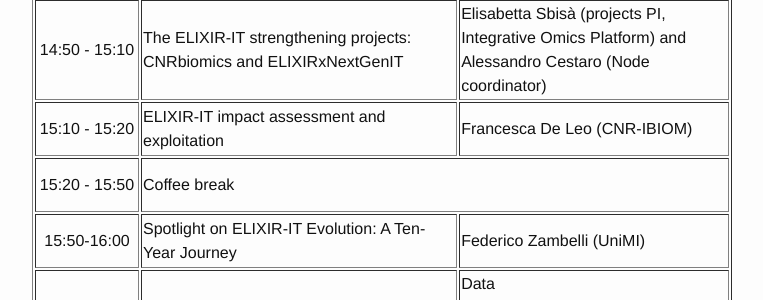
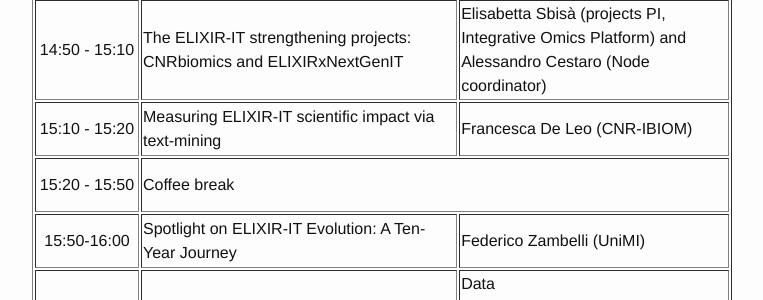
Before and after one commit to ELIXIR-IIB-training/website, a Jekyll site: the page built from _posts/2023-11-27-All_Hands_2023.md, in a window 1280 px wide and 900 px high, scrolled down 2161 px. Shown: the part 152-452 px from the top of the window, without its empty margins (238-1001 px from the left). Built offline with Jekyll 4.4.1, drawn with Linux system fonts in a browser that asks for light colours.

Commit message:
Update 2023-11-27-All_Hands_2023.md

```diff
--- a/_posts/2023-11-27-All_Hands_2023.md
+++ b/_posts/2023-11-27-All_Hands_2023.md
@@ -84,7 +84,7 @@ The event will be followed by two parallel workshops on 28th - 29th November 202
       </tr>
     <tr>
     <td height="50" width="100" align=center> 15:10 - 15:20</td>
-    <td height="50">ELIXIR-IT impact assessment  and exploitation</td>
+    <td height="50">Measuring ELIXIR-IT scientific impact via text-mining</td>
     <td height="50"> Francesca De Leo (CNR-IBIOM)
 </td>
       </tr>
```
